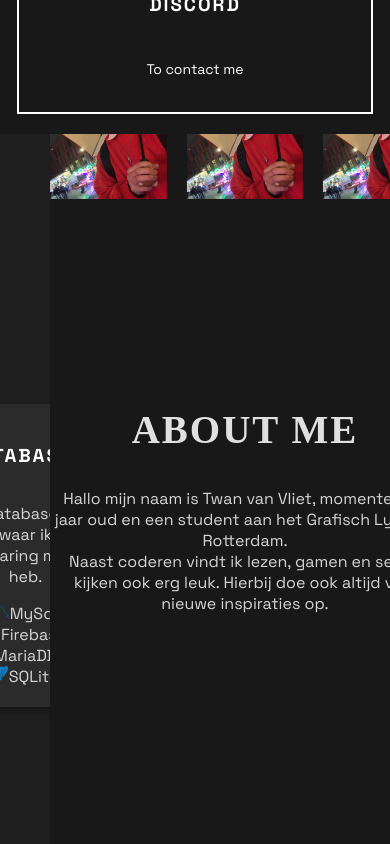
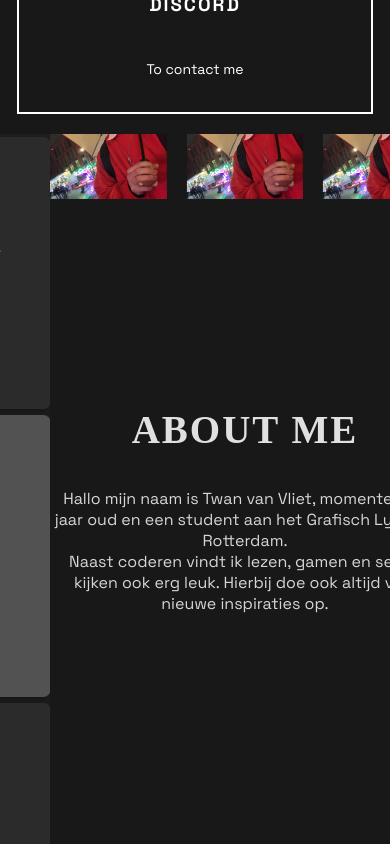
Before and after one commit to twan102018/portfolio, a React (Create React App) app: page / in a window 390 px wide. Shown: the part 1200-2044 px from the top of the page. Built offline with nearby package versions, Linux system fonts and the light colour scheme.

Commit message:
update responsiveness

```diff
--- a/src/css/skills.css
+++ b/src/css/skills.css
@@ -4,9 +4,8 @@
   width: 80vw;
   justify-content: center;
   align-items: center;
-  background-color: #1f1f1f;/* Darker grey for the container */
+  background-color: #1f1f1f;
   overflow: hidden;
-
 }
 
 .plan {
@@ -14,15 +13,16 @@
   width: 300px;
   height: 50vh;
   text-align: center;
-  background-color: #2b2b2b; /* Darker background for the plan */
+  background-color: #2b2b2b;
   margin: 20px;
-  color: var(--light-grey); /* Consistent text color */
+  color: var(--light-grey);
   border-radius: 8px;
-  box-shadow: 0 4px 8px rgba(0, 0, 0, 0.3); /* Subtle shadow for depth */
+  box-shadow: 0 4px 8px rgba(0, 0, 0, 0.3);
 }
+
 .plan:hover {
- transform: translateY(-1rem);
- transition: 1s;
+  transform: translateY(-1rem);
+  transition: 1s;
 }
 
 .main-skills {
@@ -35,32 +35,28 @@
 .features {
   list-style: none;
   padding: 0;
-  display: flex; /* Use flexbox for alignment */
-  flex-direction: column; /* Arrange items in a column */
-  align-items: center; /* Center items horizontally */
-  margin: 0; /* Reset margin */
+  display: flex;
+  flex-direction: column;
+  align-items: center;
+  margin: 0;
 }
 
 .features li {
   display: flex;
-  color: var(--light-grey); /* Text color for features */
+  color: var(--light-grey);
 }
-@media screen and (max-width: 992px) {
-  .main-skills {
-    margin: 0;
+
+/* Mobile responsive styling */
+@media (max-width: 768px) {
+  .pricing-plans {
+    flex-direction: column; /* Stack the plans vertically */
+    height: 100vh; /* Allow height to adjust automatically */
+    width: 100vw; /* Full width for mobile */
   }
-  .plan{
-    margin: 5px;
-    height: auto;
-  }
-  .pricing-plans {
-    display: flex;
-    height: 100vh;
-    width: 100vw;
-    justify-content: center;
-    align-items: center;
-    background-color: #1f1f1f;/* Darker grey for the container */
-    overflow: hidden;
 
+  .plan {
+    height: 30vh;
+    width: 90%; /* Make the plans take most of the screen width */
+    margin: 3px auto; /* Center the plans with reduced margins */
   }
 }
```
